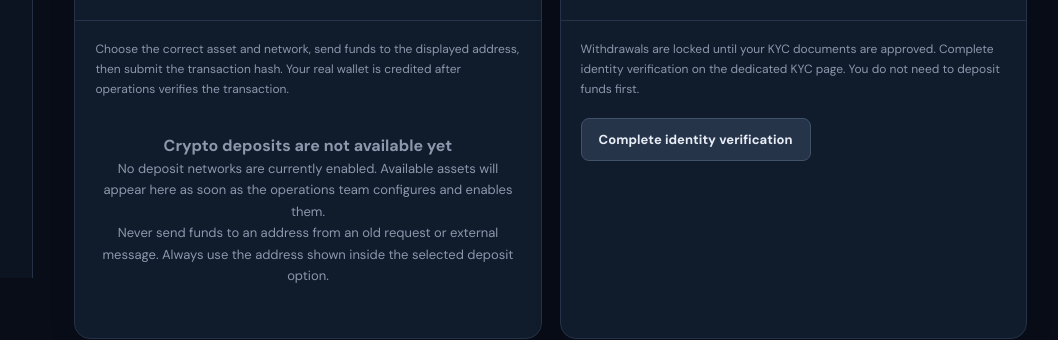
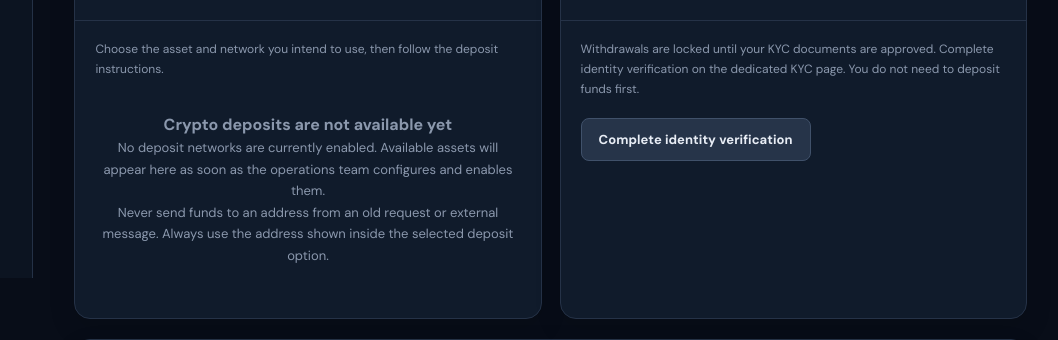
Before and after one commit to anorbert/shell, a Laravel app: page /wallet-requests in a window 1280 px wide. Shown: the part 522-862 px from the top of the page, without its empty margins (212-1270 px from the left). Run offline with Laravel 12, Linux system fonts and the light colour scheme; the visitor is signed in with stand-in values (Sample User, id 1); data comes from the database, SQL or seed files in the repository; data that the repository does not hold is empty; style sheets or scripts are compiled from the project's sources.

Commit message:
Simplify crypto deposit section copy

```diff
--- a/resources/views/client/wallet-requests.blade.php
+++ b/resources/views/client/wallet-requests.blade.php
@@ -258,12 +258,11 @@
     <div class="content-grid">
         <section class="panel" id="deposit-form">
             <div class="panel-head"><div><span class="wallet-section-icon" aria-hidden="true"><svg viewBox="0 0 24 24" fill="none" stroke="currentColor" stroke-width="1.8" stroke-linecap="round" stroke-linejoin="round"><use href="#i-arrow"/></svg></span><span class="eyebrow">ADD REAL FUNDS</span><h2>Deposit crypto</h2></div></div>
-            <p class="muted">Choose the correct asset and network, send funds to the displayed address, then submit the transaction hash. Your real wallet is credited after operations verifies the transaction.</p>
+            <p class="muted">Choose the asset and network you intend to use, then follow the deposit instructions.</p>
             @php($depositMethods = $methods->where('deposits_enabled', true)->values())
             @if($depositMethods->isEmpty())
                 <div class="wallet-empty"><strong>Crypto deposits are not available yet</strong><p class="muted">No deposit networks are currently enabled. Available assets will appear here as soon as the operations team configures and enables them.</p><p class="muted">Never send funds to an address from an old request or external message. Always use the address shown inside the selected deposit option.</p></div>
             @else
-                <div class="crypto-deposit-intro"><span class="crypto-live-dot"></span><span>{{ $depositMethods->count() }} deposit {{ \Illuminate\Support\Str::plural('network', $depositMethods->count()) }} available</span><small>Select the exact asset and network you intend to use.</small></div>
                 <div class="crypto-method-grid" aria-label="Available crypto deposit networks">
                     @foreach($depositMethods as $method)
                         <button type="button" class="crypto-method-card" data-crypto-method
```
